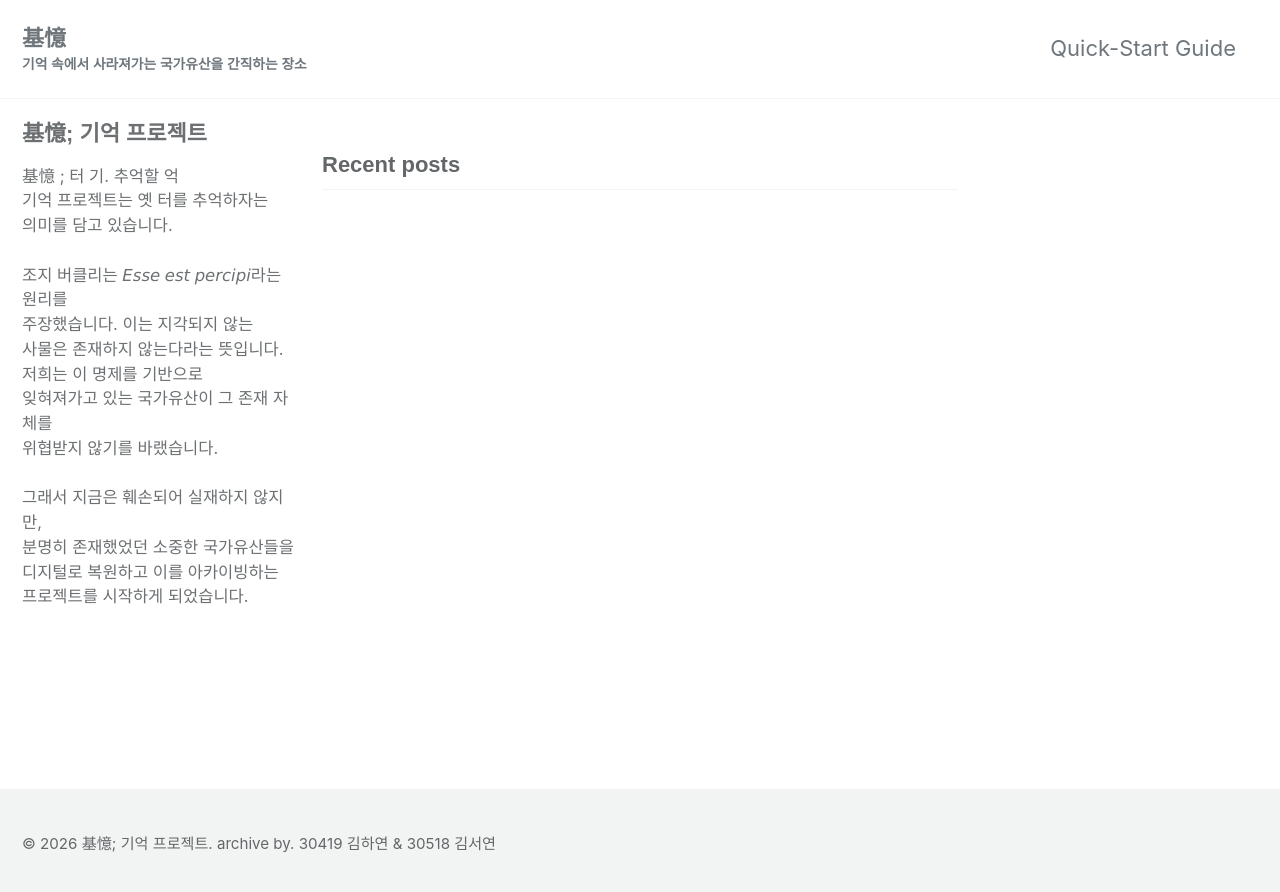
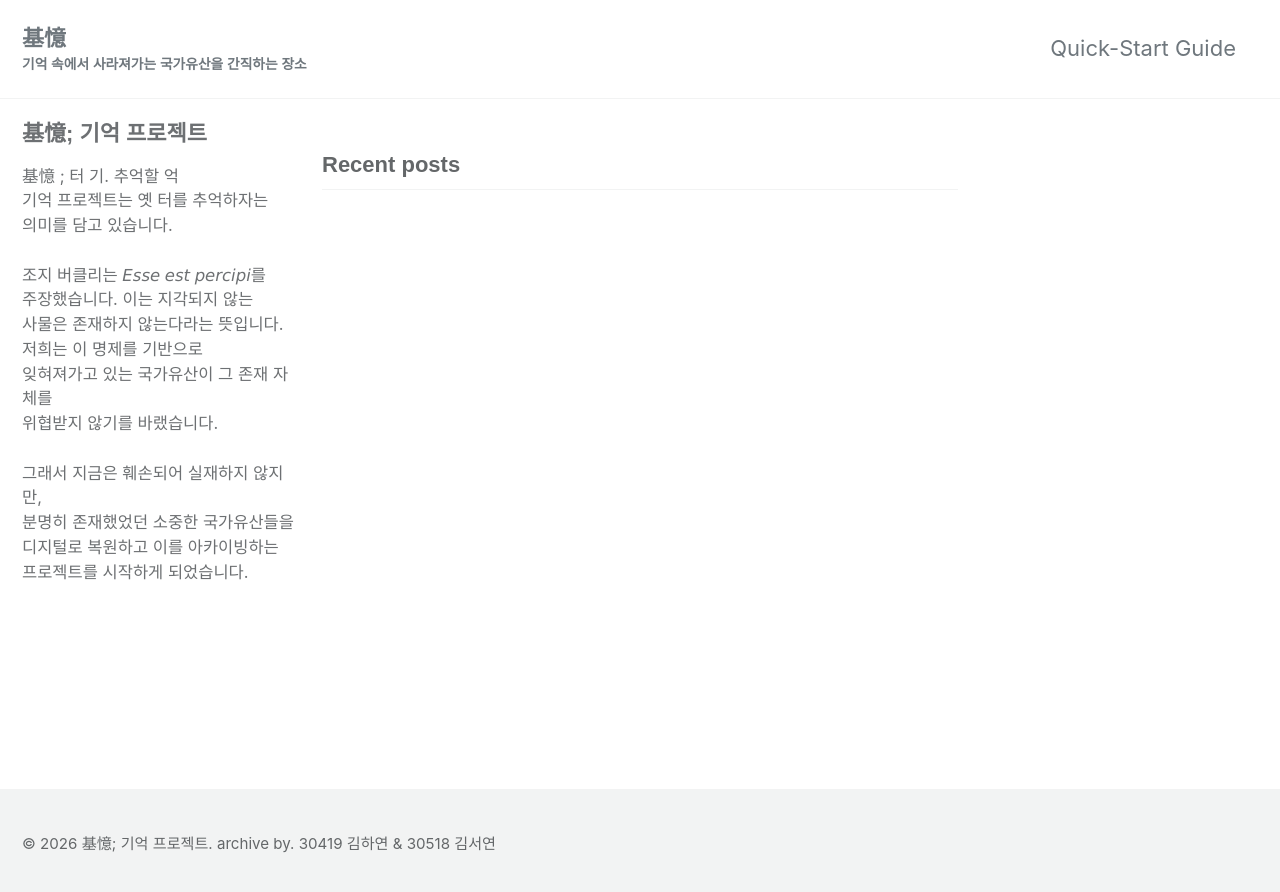
Before and after one commit to ArchiveCulturalHeritage/ArchiveCulturalHeritage.github.io, a Jekyll site: the page built from index.html, in a window 1280 px wide. Shown: the top 892 px of the page. Built offline with Jekyll 4.4.1, drawn with Linux system fonts in a browser that asks for light colours; cached includes are drawn as plain includes; some web fonts are replaced; the list of posts is cut into pages by our own code.

Commit message:
Update _config.yml

```diff
--- a/_config.yml
+++ b/_config.yml
@@ -119,7 +119,7 @@ author:
   bio              : "基憶 ; 터 기. 추억할 억 <br>
                       기억 프로젝트는 옛 터를 추억하자는 <br> 의미를 담고 있습니다. <br>
                       <br>
-                      조지 버클리는 𝘌𝘴𝘴𝘦 𝘦𝘴𝘵 𝘱𝘦𝘳𝘤𝘪𝘱𝘪라는 원리를 <br> 주장했습니다.
+                      조지 버클리는 𝘌𝘴𝘴𝘦 𝘦𝘴𝘵 𝘱𝘦𝘳𝘤𝘪𝘱𝘪를 <br> 주장했습니다.
                       이는 지각되지 않는 <br> 사물은 존재하지 않는다라는 뜻입니다. <br>
                       저희는 이 명제를 기반으로 <br> 잊혀져가고 있는 국가유산이 그 존재 자체를 <br> 위협받지 않기를 바랬습니다. <br>
                       <br>
```
